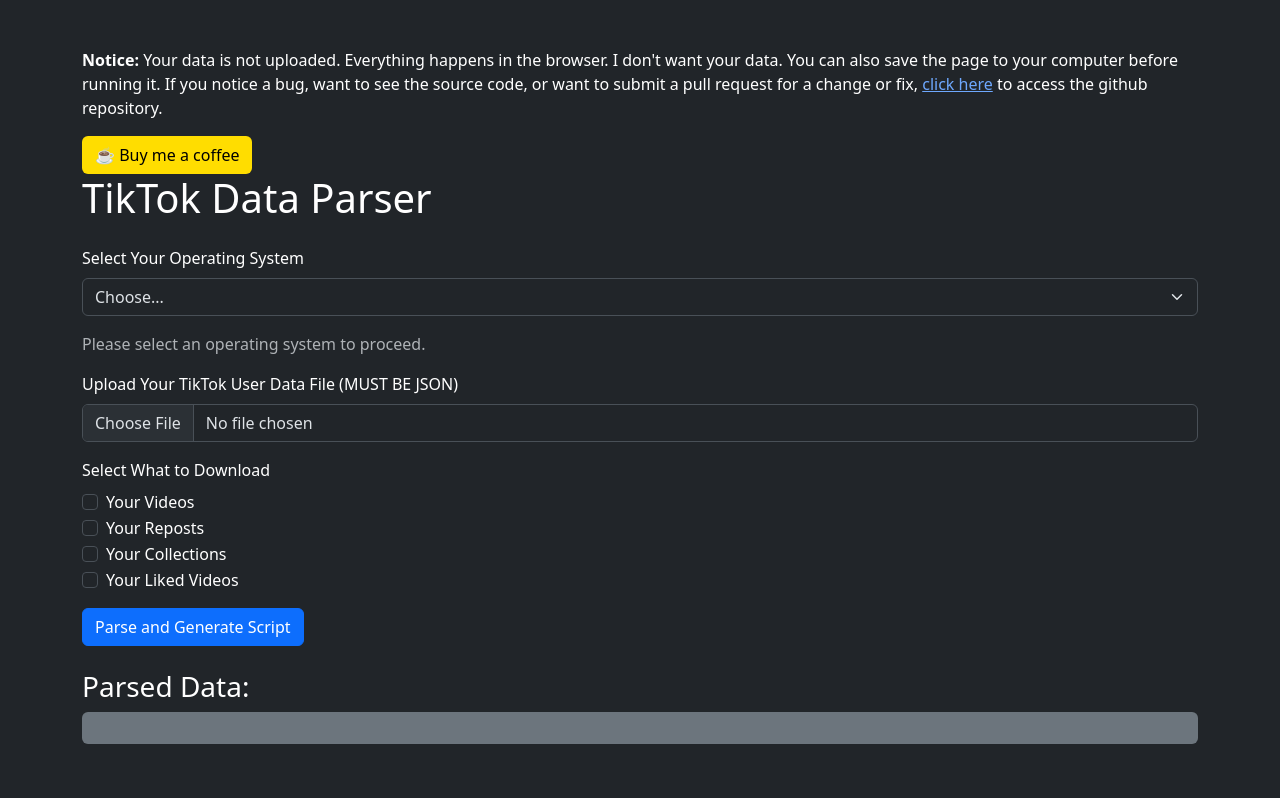
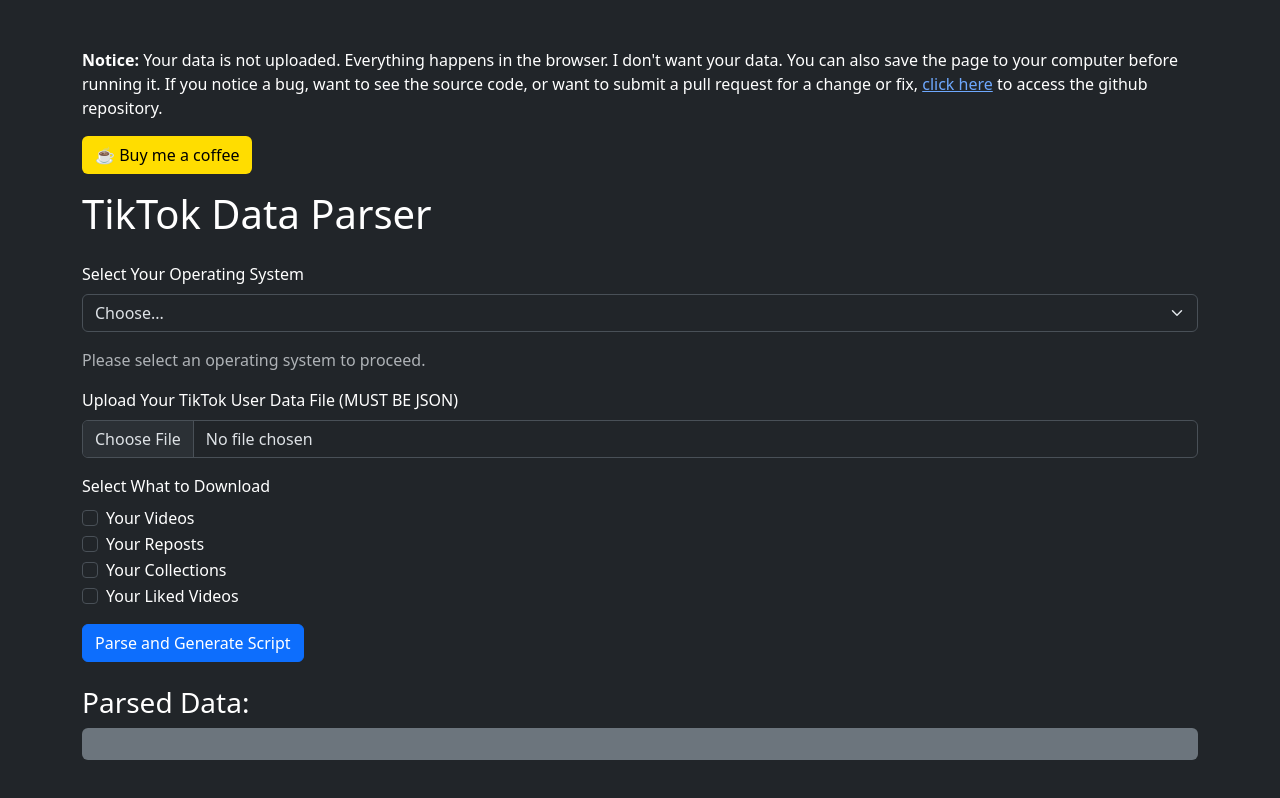
Before and after one commit to mvanwie/tiktok-bulk-downloader, a plain HTML site: page index.html in a window 1280 px wide. Drawn offline with nearby package versions, Linux system fonts and the light colour scheme.

Commit message:
Update index.html
formatting

```diff
--- a/index.html
+++ b/index.html
@@ -19,7 +19,7 @@
 
 <div class="container mt-5">
     <p><b>Notice:</b> Your data is not uploaded. Everything happens in the browser. I don't want your data. You can also save the page to your computer before running it. If you notice a bug, want to see the source code, or want to submit a pull request for a change or fix, <a href="https://github.com/cjtrowbridge/tiktok-bulk-downloader">click here</a> to access the github repository.</p>
-    <a style="background-color: #FFDD00; color: black;" class="btn btn-buymeacoffee" href="https://buymeacoffee.com/cjtrowbridge">☕ Buy me a coffee</a>
+    <p><a style="background-color: #FFDD00; color: black;" class="btn btn-buymeacoffee" href="https://buymeacoffee.com/cjtrowbridge">☕ Buy me a coffee</a></p>
 
     <h1 class="mb-4">TikTok Data Parser</h1>
 
```
